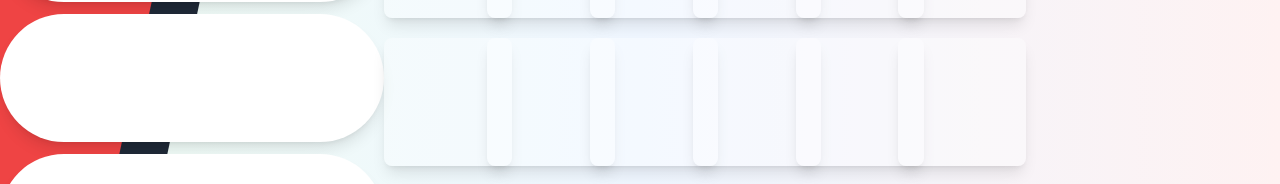
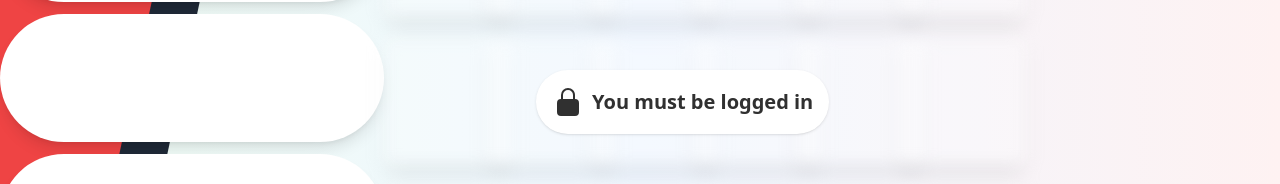
Before and after one commit to AlexTatis/pokewarp-rs, a Vue app in the folder pokewarp-web/frontend/: page / in a window 1280 px wide. Shown: the part 362-546 px from the top of the page. Built offline with nearby package versions, Linux system fonts and the light colour scheme; what surrealdb.js would draw is missing.

Commit message:
feat(frontend): made boxes auth-only

```diff
--- a/pokewarp-web/frontend/src/components/Box.vue
+++ b/pokewarp-web/frontend/src/components/Box.vue
@@ -3,6 +3,9 @@ import { ref } from 'vue';
 import BoxSlot from './BoxSlot.vue'
 import draggable from 'vuedraggable'
 import { EMPTY_PK5, PK5 } from '../utils'
+import { isLoggedIn } from '../data';
+import { LockClosedIcon } from '@heroicons/vue/24/solid'
+
 
 
 const PROPS = defineProps<{
@@ -15,7 +18,7 @@ const draggedContext = ref();
 const relatedContext = ref();
 const receiverId = ref("");
 
-for(let i = 0; i < 30 - BOXES_LENGTH; i++) {
+for (let i = 0; i < 30 - BOXES_LENGTH; i++) {
     boxes.value.push(EMPTY_PK5)
 }
 
@@ -30,7 +33,7 @@ function onMove(e: any) {
 
 function onEnd() {
 
-    relatedContext.value.component.alterList((list: PK5[]) => { list[relatedContext.value.index] = draggedContext.value.element  })
+    relatedContext.value.component.alterList((list: PK5[]) => { list[relatedContext.value.index] = draggedContext.value.element })
     boxes.value[draggedContext.value.index] = relatedContext.value.element
 
 }
@@ -38,9 +41,14 @@ function onEnd() {
 </script>
 
 <template>
-    <draggable id="box" v-model="boxes" class="md:grid grid-cols-6 grid-rows-5 gap-5 flex flex-wrap justify-evenly" group="pkm" filter=".no-drag" :move="onMove" @end="onEnd">
+    <draggable id="box" v-model="boxes" class="md:grid grid-cols-6 grid-rows-5 gap-5 flex flex-wrap justify-evenly" :class="{'blur': !isLoggedIn}"
+        :group="isLoggedIn ? 'pkm' : ''" filter=".no-drag" :move="onMove" @end="onEnd">
         <template #item="{ element: pkm }">
-            <BoxSlot :pkm="pkm" />
+            <BoxSlot :pkm="pkm" :class="{'no-drag': !isLoggedIn }" />
         </template>
     </draggable>
+    <div v-if="!isLoggedIn" class="absolute z-50 flex items-center gap-2 text-xl p-4 h-16 font-semibold rounded-full shadow bg-white top-1/2 -translate-y-1/2">
+        <LockClosedIcon class="w-8" />
+        You must be logged in
+    </div>
 </template>
--- a/pokewarp-web/frontend/src/components/BoxSlot.vue
+++ b/pokewarp-web/frontend/src/components/BoxSlot.vue
@@ -2,6 +2,8 @@
 import { computed, ref, watch } from 'vue';
 import { PK5, emitter } from '../utils'
 import { useWindowSize } from '@vueuse/core'
+import { isLoggedIn } from '../data';
+
 
 const PROPS = defineProps<{
     pkm?: PK5
@@ -35,7 +37,7 @@ const isMobileViewport = computed(() => useWindowSize().width.value <= 640)
 <template>
     <div class="md:w-32 md:h-32 h-24 w-24 shadow-lg rounded-lg bg-white/30"
         :class="{ ' border-red-500 border-dashed border-2': selected, 'no-drag': PROPS.pkm && PROPS.pkm.id == 0 || isMobileViewport }"
-        @click="selected = !selected" onclick="if (window.innerWidth <= 640) my_modal_5.showModal()">
+        @click="selected = !selected && isLoggedIn" onclick="if (window.innerWidth <= 640) my_modal_5.showModal()">
         <div v-if="PROPS.pkm && PROPS.pkm.id != 0" class="flex items-center h-full pixelated gap-2">
             <img :src="`/pokesprite/pokemon-gen8/regular/${PROPS.pkm.species.toLowerCase()}.png`" class="w-32"
                 :class="{ 'animate-bounce': selected }">
```
